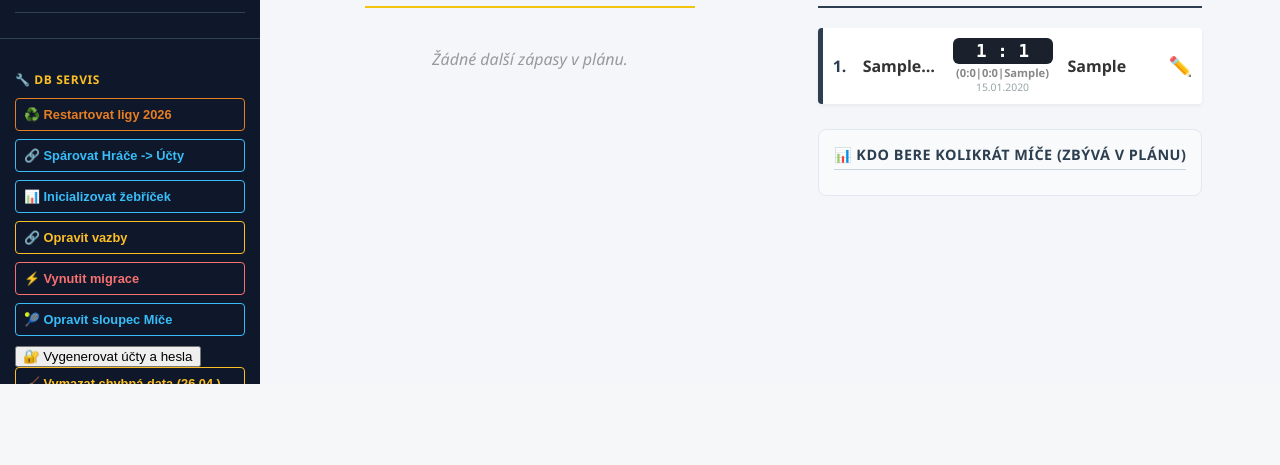
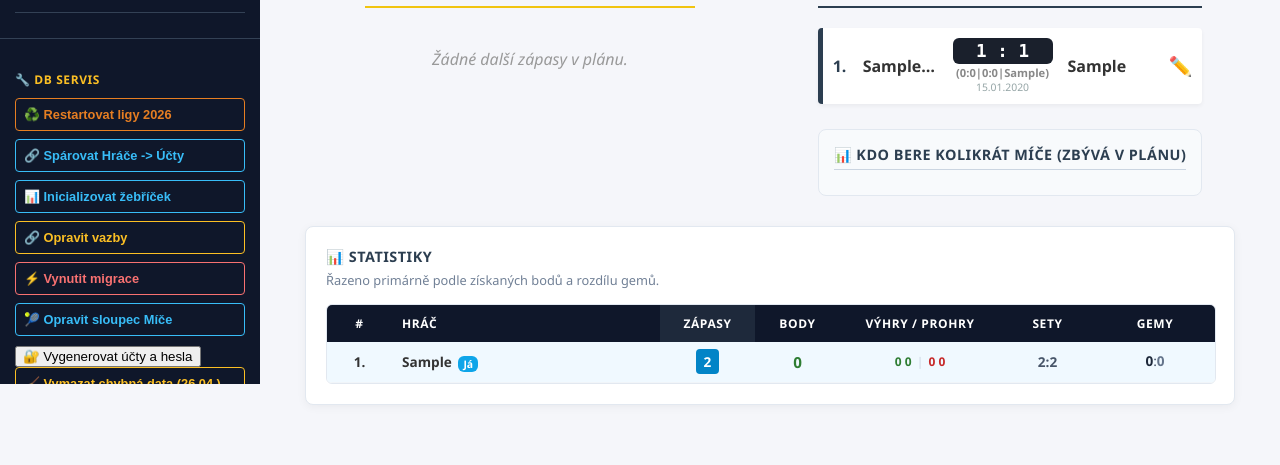
Before and after one commit to JiriCharousek/djangosport, a Django app: a page that uses tenis_app/templates/tenis_app/tabulka_5ti_lig.html in a window 1280 px wide. Shown: the part 456-921 px from the top of the page. Before the commit the page ends 840 px from the top, so only its background shows below. Run offline with Django 5.2, Linux system fonts and the light colour scheme; a user stored in the database is signed in; tables that the repository leaves empty hold one stand-in row (values such as "Sample post"); parts of the project's set-up code (start-up, migrations or seed data) failed here and were passed over.

Commit message:
statistiky

```diff
--- a/core/settings.py
+++ b/core/settings.py
@@ -24,7 +24,7 @@ BASE_DIR = Path(__file__).resolve().parent.parent
 SECRET_KEY = 'django-insecure-nz!d#!e7-jmo+723$sp93m7fv#o$pvjtq006r&_r+68wm4v6kh'
 
 # SECURITY WARNING: don't run with debug turned on in production!
-DEBUG = False
+DEBUG = True
 
 #ALLOWED_HOSTS = ['*']
 ALLOWED_HOSTS = ['sportadmin.cz', 'www.sportadmin.cz', '89.167.35.225','127.0.0.1' ]
--- a/tenis_app/templates/tenis_app/tabulka_5ti_lig.html
+++ b/tenis_app/templates/tenis_app/tabulka_5ti_lig.html
@@ -165,6 +165,45 @@
         background: var(--clay) !important;
         transform: scale(1.1);
         color: white !important;
+    }
+
+    /* 📊 Nově přidané CSS styly izolované pro sekci statistik ligy */
+    .custom-stats-container {
+        background: white;
+        padding: 20px;
+        border-radius: 8px;
+        box-shadow: 0 2px 10px rgba(0,0,0,0.05);
+        margin-top: 25px;
+        border: 1px solid #e2e8f0;
+    }
+    .custom-stats-table-wrapper {
+        width: 100%;
+        overflow-x: auto;
+        -webkit-overflow-scrolling: touch;
+        margin-top: 15px;
+        border-radius: 6px;
+        border: 1px solid #e2e8f0;
+    }
+    .custom-stats-table {
+        width: 100%;
+        border-collapse: collapse;
+        font-family: inherit;
+        min-width: 550px;
+        font-size: 0.85rem;
+    }
+    .custom-stats-table th {
+        background: #0f172a;
+        color: white;
+        padding: 10px;
+        font-weight: 600;
+        text-transform: uppercase;
+        font-size: 0.75rem;
+        letter-spacing: 0.05em;
+    }
+    .custom-stats-table td {
+        padding: 10px;
+        border-bottom: 1px solid #f1f5f9;
+        vertical-align: middle;
     }
 </style>
 
@@ -358,4 +397,73 @@
         </div>
     </div>
 </div>
+
+<div style="max-width: 1400px; margin: 0 auto 30px auto; padding: 0 15px;">
+    <div class="custom-stats-container">
+        <h4 style="margin: 0 0 5px 0; font-size: 0.9rem; color: var(--navy); text-transform: uppercase; letter-spacing: 0.5px;">
+            📊 Statistiky
+        </h4>
+        <p style="color: #718096; font-size: 0.8rem; margin-bottom: 10px; margin-top: 0;">Řazeno primárně podle získaných bodů a rozdílu gemů.</p>
+
+        <div class="custom-stats-table-wrapper">
+            <table class="custom-stats-table">
+                <thead>
+                    <tr>
+                        <th style="text-align: center; width: 45px;">#</th>
+                        <th style="text-align: left;">Hráč</th>
+                        <th style="text-align: center; width: 75px; background: #1e293b;">Zápasy</th>
+                        <th style="text-align: center; width: 65px;">Body</th>
+                        <th style="text-align: center; width: 140px;">Výhry / Prohry</th>
+                        <th style="text-align: center; width: 75px;">Sety</th>
+                        <th style="text-align: center; width: 100px;">Gemy</th>
+                    </tr>
+                </thead>
+                <tbody>
+                    {% for radek in statistiky_ligy %}
+                        <tr style="{% if radek.hrac_obj.id == request.user.hrac.id %}background-color: #f0f9ff;{% endif %}">
+                            <td style="text-align: center; font-weight: bold;">{{ forloop.counter }}.</td>
+                            <td style="text-align: left; font-weight: 600;">
+                                {{ radek.hrac_obj.jmeno }}
+                                {% if radek.hrac_obj.id == request.user.hrac.id %}
+                                    <span style="font-size: 0.65rem; background: #0ea5e9; color: white; padding: 1px 5px; border-radius: 6px; margin-left: 3px; display: inline-block; vertical-align: middle;">Já</span>
+                                {% endif %}
+                            </td>
+                            <td style="text-align: center;">
+                                <span style="background: #0284c7; color: white; padding: 3px 8px; border-radius: 4px; font-weight: bold;">
+                                    {{ radek.pocet_zapasu }}
+                                </span>
+                            </td>
+                            <td style="text-align: center; font-weight: 700; color: #2e7d32; font-size: 0.95rem;">
+                                {{ radek.body }}
+                            </td>
+                            <td style="text-align: center; font-size: 0.75rem; white-space: nowrap;">
+                                <span style="color: #2e7d32; font-weight: bold;">
+                                    {{ radek.v2_0 }}<span style="font-weight: normal; color:#a2a2a2;"></span>
+                                     {{ radek.v2_1 }}<span style="font-weight: normal; color:#a2a2a2;"></span>
+                                </span>
+                                <span style="color: #cbd5e1; margin: 0 2px;">|</span>
+                                <span style="color: #c62828; font-weight: bold;">
+                                    {{ radek.p1_2 }}<span style="font-weight: normal; color:#a2a2a2;"></span>
+                                     {{ radek.p0_2 }}<span style="font-weight: normal; color:#a2a2a2;"></span>
+                                </span>
+                            </td>
+                            <td style="text-align: center; font-weight: 600; color: #475569;">
+                                {{ radek.sety_ziskane }}:{{ radek.sety_ztracene }}
+                            </td>
+                            <td style="text-align: center; color: #475569; line-height: 1.1;">
+                                <strong style="color: #1e293b;">{{ radek.gemy_ziskane }}</strong>:<strong style="color: #64748b;">{{ radek.gemy_ztracene }}</strong>
+
+                            </td>
+                        </tr>
+                    {% empty %}
+                        <tr>
+                            <td colspan="7" style="color: #64748b; padding: 20px; text-align: center; font-style: italic;">Žádná data nebyla nalezena.</td>
+                        </tr>
+                    {% endfor %}
+                </tbody>
+            </table>
+        </div>
+    </div>
+</div>
+
 {% endblock %}
--- a/tenis_app/templates/tenis_app/vsechny_zapasy.html
+++ b/tenis_app/templates/tenis_app/vsechny_zapasy.html
@@ -197,11 +197,11 @@
                             <td style="text-align: center; font-size: 0.8rem; white-space: nowrap;">
                                 <span style="color: #2e7d32; font-weight: bold;" title="Výhry 2:0 / 2:1">
                                    {{ radek.v2_0 }}<span style="font-weight: normal; font-size: 0.75rem; color:#a2a2a2;"></span>
-                                    {{ radek.v2_1 }}<span style="font-weight: normal; font-size: 0.75rem; color:#a2a2a2;"></span>
+                                   {{ radek.v2_1 }}<span style="font-weight: normal; font-size: 0.75rem; color:#a2a2a2;"></span>
                                 </span>
                                 <span style="color: #cbd5e1; margin: 0 4px;"></span>
                                 <span style="color: #c62828; font-weight: bold;" title="Prohry 1:2 / 0:2">
-                                     {{ radek.p1_2 }}<span style="font-weight: normal; font-size: 0.75rem; color:#a2a2a2;"></span>
+                                     {{ radek.p1_2 }} <span style="font-weight: normal; font-size: 0.75rem; color:#a2a2a2;"></span>
                                      {{ radek.p0_2 }}<span style="font-weight: normal; font-size: 0.75rem; color:#a2a2a2;"></span>
                                 </span>
                             </td>
--- a/tenis_app/views.py
+++ b/tenis_app/views.py
@@ -145,18 +145,146 @@ def vypocitej_tabulku_dat(soutez, request=None):
 # 2. HLAVNÍ POHLEDY (Views)
 # =================================================================
 
+from collections import defaultdict
+from django.db.models import Q
+from django.shortcuts import get_object_or_404, render
+from django.contrib.auth.decorators import login_required
+# Ujisti se, že máš importovaný model Zapas a Hrac, pokud je potřeba
+
 @login_required
 def detail_souteze(request, soutez_slug):
     soutez = get_object_or_404(Soutez, slug=soutez_slug)
     logger.info(f"Uživatel {request.user.username} si prohlíží soutěž: {soutez.nazev}")
+
+    # Získání původního kontextu
     context = vypocitej_tabulku_dat(soutez=soutez, request=request)
+
+    # 📊 VÝPOČET STATISTIK AKTIVITY PRO TUTO KONKRÉTNÍ SOUTĚŽ
+    zapas_stats = Zapas.objects.filter(
+        soutez=soutez,
+        odehrano=True
+    ).select_related('hrac_domaci', 'hrac_hoste')
+
+    # Pomocný slovník pro statistiky
+    data_hracu = defaultdict(lambda: {
+        'pocet_zapasu': 0,
+        'body': 0,
+        'sety_ziskane': 0,
+        'sety_ztracene': 0,
+        'gemy_ziskane': 0,
+        'gemy_ztracene': 0,
+        'rozdil_gemu': 0,
+        'v2_0': 0, 'v2_1': 0,
+        'p1_2': 0, 'p0_2': 0,
+        'hrac_obj': None
+    })
+
+    # Zjistíme, jací hráči v této soutěži vůbec figurují, abychom zobrazili i ty s 0 zápasy.
+    # Použijeme hráče z původního contextu (např. z klíče 'tabulka' nebo 'hraci'),
+    # případně pokud máš vztah na soutěž, tak soutez.hraci.all()
+    hraci_v_soutezi = []
+    if 'tabulka' in context:
+        # Pokud máš v kontextu strukturu řádků tabulky, kde je schovaný objekt hráče
+        hraci_v_soutezi = [radek['hrac'] for radek in context['tabulka'] if 'hrac' in radek]
+    elif 'hraci' in context:
+        hraci_v_soutezi = context['hraci']
+
+    # Pokud by se nepodařilo hráče z kontextu vytáhnout, vezmeme jako zálohu ty,
+    # kteří v dané soutěži odehráli alespoň jeden zápas, nebo všechny (podle tvé struktury M2M)
+    if not hraci_v_soutezi:
+        # Záložní varianta: Hráči navázaní na tuto soutěž (uprav podle svého modelu, např. soutez.hrac_set.all())
+        try:
+            hraci_v_soutezi = soutez.hraci.all()
+        except AttributeError:
+            # Pokud v modelu Soutez nemáš přímou vazbu na hráče, naplníme je dynamicky ze zápasů níže
+            hraci_v_soutezi = []
+
+    # Předem naplníme seznam hráčů z této ligy
+    for h in hraci_v_soutezi:
+        data_hracu[h.id]['hrac_obj'] = h
+
+    def secti_gemy(set_str):
+        if not set_str or ':' not in set_str or set_str == '0:0':
+            return 0, 0
+        try:
+            d, h = map(int, set_str.split(':'))
+            return d, h
+        except ValueError:
+            return 0, 0
+
+    # Výpočet statistik ze zápasů
+    for zapas in zapas_stats:
+        d_id = zapas.hrac_domaci.id
+        h_id = zapas.hrac_hoste.id
+
+        # Kdyby hráč náhodou nebyl v předpřipraveném seznamu ligy, zajistíme objekt
+        if not data_hracu[d_id]['hrac_obj']:
+            data_hracu[d_id]['hrac_obj'] = zapas.hrac_domaci
+        if not data_hracu[h_id]['hrac_obj']:
+            data_hracu[h_id]['hrac_obj'] = zapas.hrac_hoste
+
+        # 1. Zápasy
+        data_hracu[d_id]['pocet_zapasu'] += 1
+        data_hracu[h_id]['pocet_zapasu'] += 1
+
+        # 2. Body podle přesného klíče (3 body za 2:0, 2 body za 2:1, 1 bod za 1:2)
+        if zapas.sety_domaci == 2 and zapas.sety_hoste == 0:
+            data_hracu[d_id]['body'] += 3
+            data_hracu[d_id]['v2_0'] += 1
+            data_hracu[h_id]['p0_2'] += 1
+        elif zapas.sety_domaci == 2 and zapas.sety_hoste == 1:
+            data_hracu[d_id]['body'] += 2
+            data_hracu[h_id]['body'] += 1
+            data_hracu[d_id]['v2_1'] += 1
+            data_hracu[h_id]['p1_2'] += 1
+        elif zapas.sety_domaci == 1 and zapas.sety_hoste == 2:
+            data_hracu[d_id]['body'] += 1
+            data_hracu[h_id]['body'] += 2
+            data_hracu[d_id]['p1_2'] += 1
+            data_hracu[h_id]['v2_1'] += 1
+        elif zapas.sety_domaci == 0 and zapas.sety_hoste == 2:
+            data_hracu[h_id]['body'] += 3
+            data_hracu[d_id]['p0_2'] += 1
+            data_hracu[h_id]['v2_0'] += 1
+
+        # 3. Sety
+        data_hracu[d_id]['sety_ziskane'] += zapas.sety_domaci
+        data_hracu[d_id]['sety_ztracene'] += zapas.sety_hoste
+        data_hracu[h_id]['sety_ziskane'] += zapas.sety_hoste
+        data_hracu[h_id]['sety_ztracene'] += zapas.sety_domaci
+
+        # 4. Gemy
+        for set_pole in [zapas.set1, zapas.set2, zapas.set3]:
+            g_d, g_h = secti_gemy(set_pole)
+            data_hracu[d_id]['gemy_ziskane'] += g_d
+            data_hracu[d_id]['gemy_ztracene'] += g_h
+            data_hracu[h_id]['gemy_ziskane'] += g_h
+            data_hracu[h_id]['gemy_ztracene'] += g_d
+
+    # Dopočet rozdílů
+    for h_id in data_hracu:
+        data_hracu[h_id]['rozdil_gemu'] = data_hracu[h_id]['gemy_ziskane'] - data_hracu[h_id]['gemy_ztracene']
+
+    # Seřazení statistik
+    # Seřazení statistik: Body -> Rozdíl gemů -> Aktivita (zápasy)
+    statistiky_ligy = list(data_hracu.values())
+    statistiky_ligy.sort(
+        key=lambda x: (
+            x['body'],           # 1. Nejdůležitější jsou body
+            x['rozdil_gemu'],    # 2. Při rovnosti bodů rozhoduje skóre gemů
+            x['pocet_zapasu']    # 3. Jako další pomocné kritérium počet zápasů
+        ),
+        reverse=True
+    )
+
+    # Vložíme hotové statistiky do kontextu
+    context['statistiky_ligy'] = statistiky_ligy
 
     # Přidáme 'tenis_app/' před název souboru
     if soutez.typ == '2K':
         return render(request, 'tenis_app/dvoukolova_tabulka.html', context)
     else:
         return render(request, 'tenis_app/tabulka_5ti_lig.html', context)
-
 
 @login_required
 def zadat_vysledek(request):
```
Also changed, not shown: 1 other file. Lines whose indentation alone changed are shown as unchanged.
